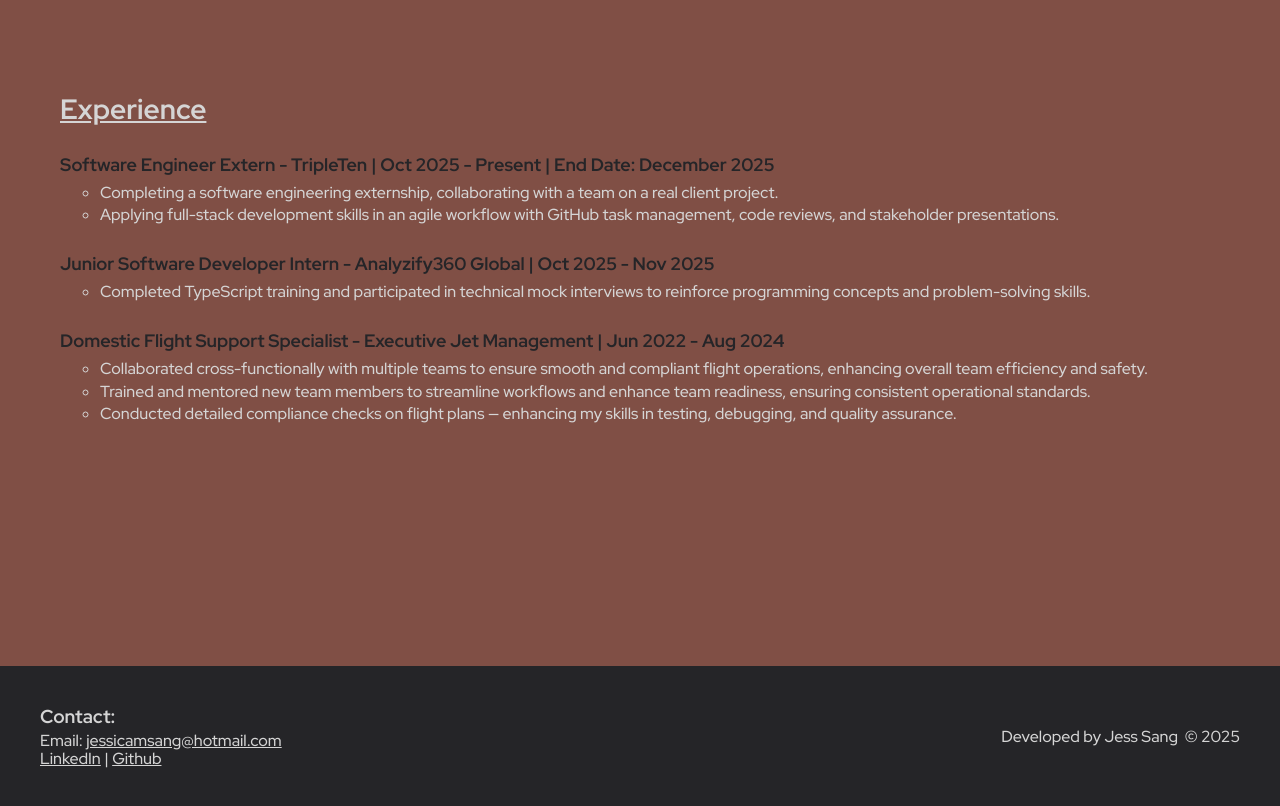
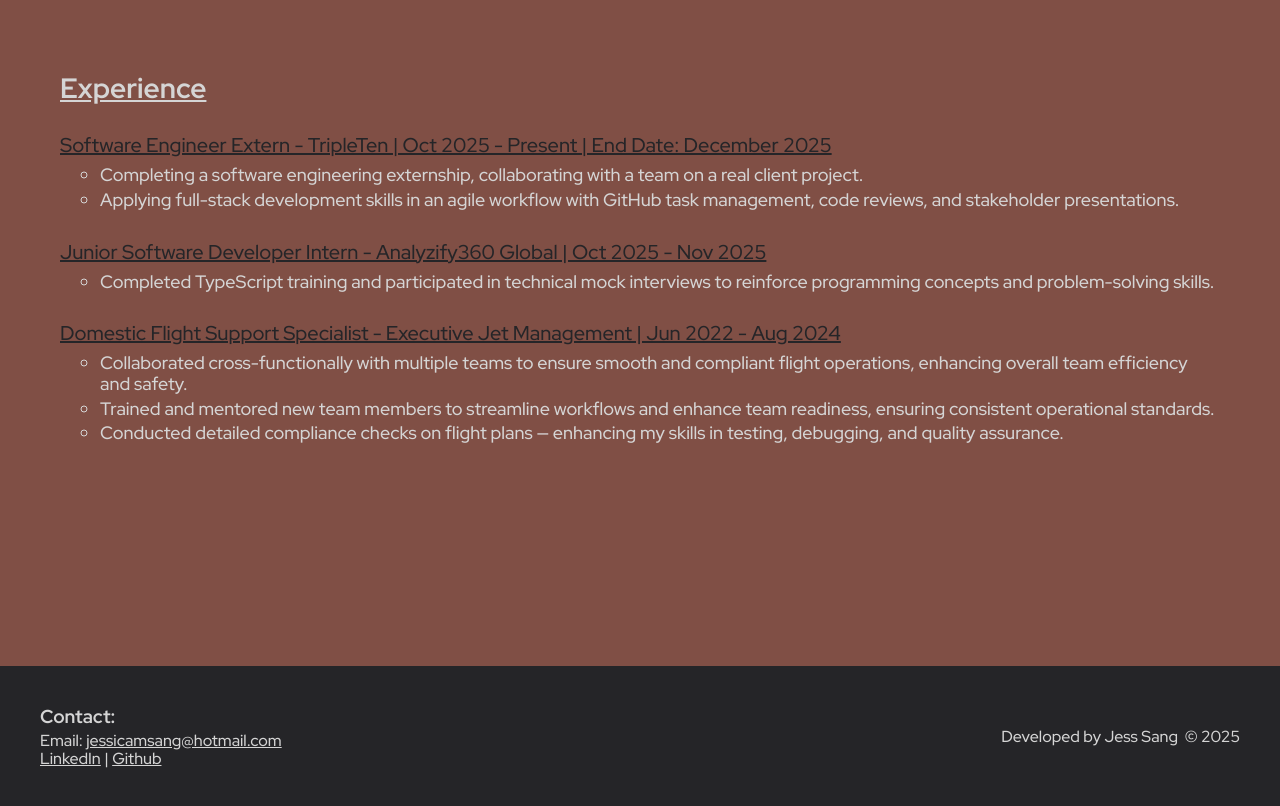
Before and after one commit to jessmsang/jess-sang_portfolio, a React (Vite) app: page / in a window 1280 px wide. Shown: the part 2540-3346 px from the top of the page. Built offline with nearby package versions, Linux system fonts and the light colour scheme.

Commit message:
style: experience name font

```diff
--- a/src/components/Experience/Experience.css
+++ b/src/components/Experience/Experience.css
@@ -27,16 +27,16 @@
 }
 
 .experience__name {
-  /* text-decoration: underline;
-  text-decoration-thickness: 2px; */
+  text-decoration: underline;
+  text-decoration-thickness: 2px;
   color: #252528;
   margin: 0 0 0.4rem 0;
-  font-size: 0.9rem;
-  font-weight: 600;
+  font-size: 1rem;
+  font-weight: 500;
 }
 
 .experience__description-list {
-  font-size: 0.8rem;
+  font-size: 0.9rem;
   margin: 0;
 }
 
```
